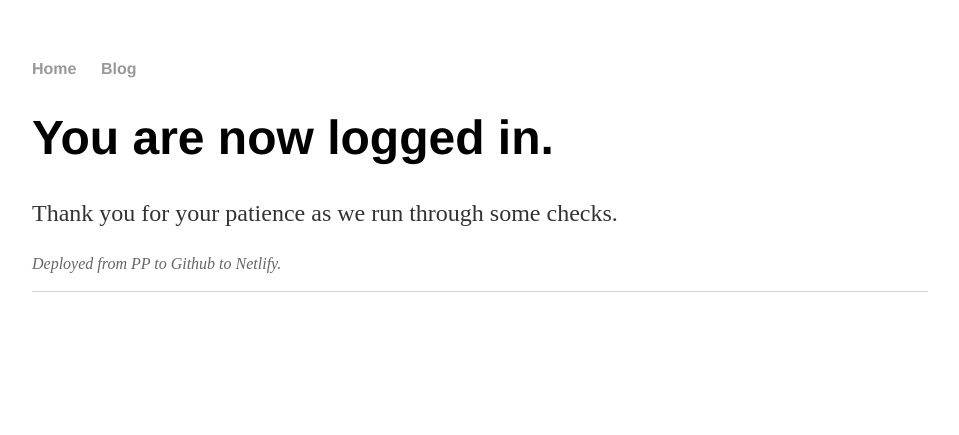
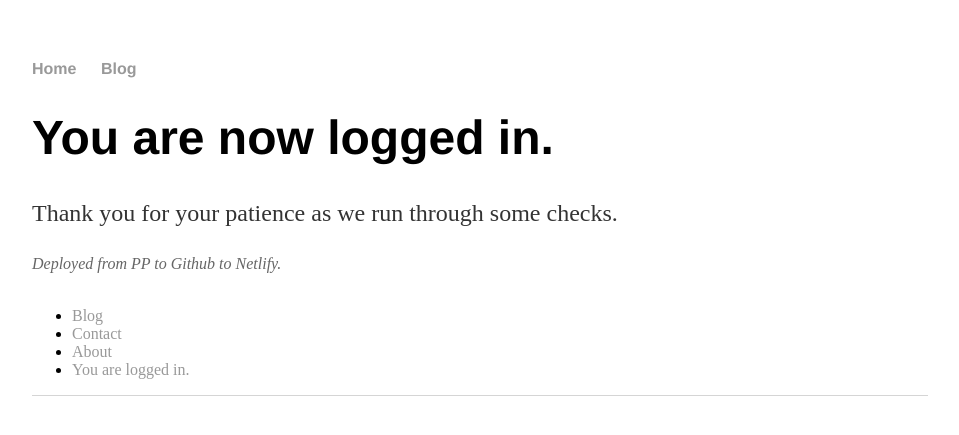
Before and after one commit to portablepage/portablepage.github.io, a Jekyll site: the page built from index.html, in a window 1280 px wide. Shown: the top 435 px of the page, without its empty margins (160-1119 px from the left). Built offline with Jekyll 4.4.1, drawn with Linux system fonts in a browser that asks for light colours.

Commit message:
Commit from PP server.

```diff
--- a/index.html
+++ b/index.html
@@ -8,3 +8,12 @@ title: You are logged in.
 	<em>Deployed from PP to Github to Netlify.</em>
 	<br><br>
 </div>
+
+
+<ul>
+      {% for p in site.pages %}
+        <li>
+          <a href="{{ p.url }}">{{ p.title }}</a>
+        </li>
+      {% endfor %}
+    </ul>
```
Also changed, not shown: pages.html (added).
